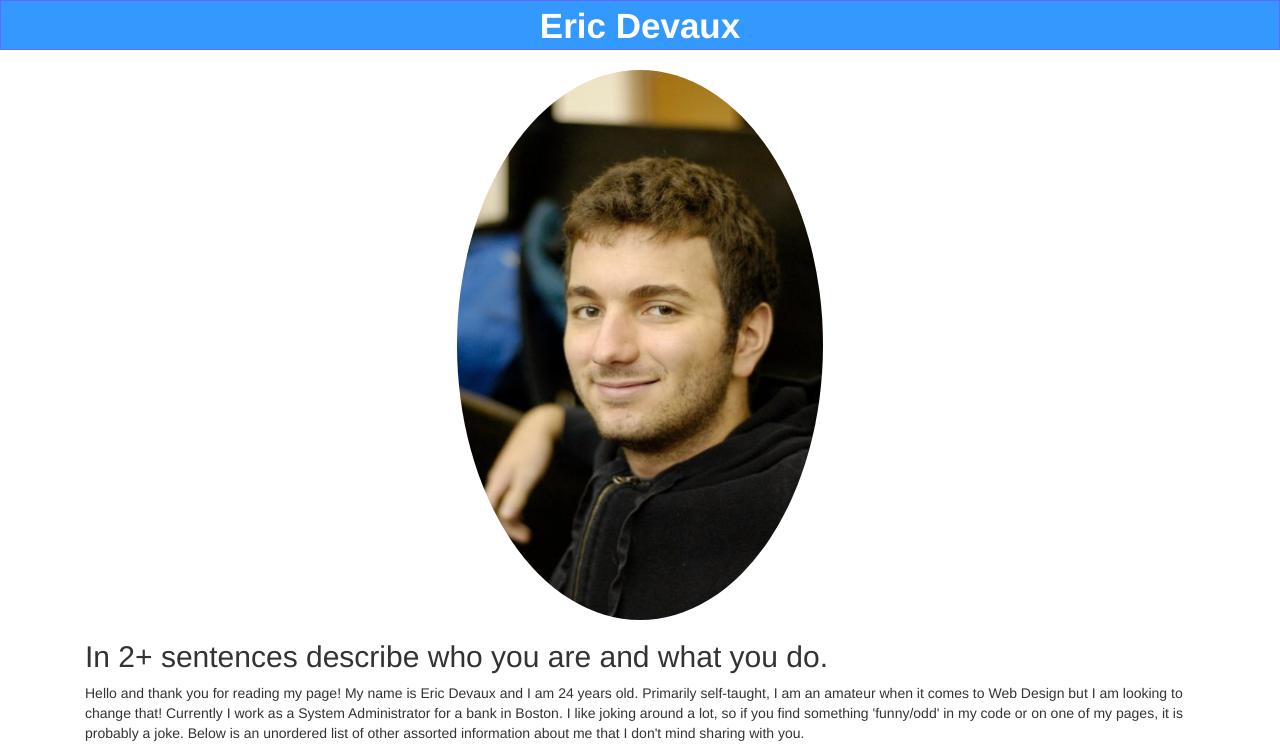
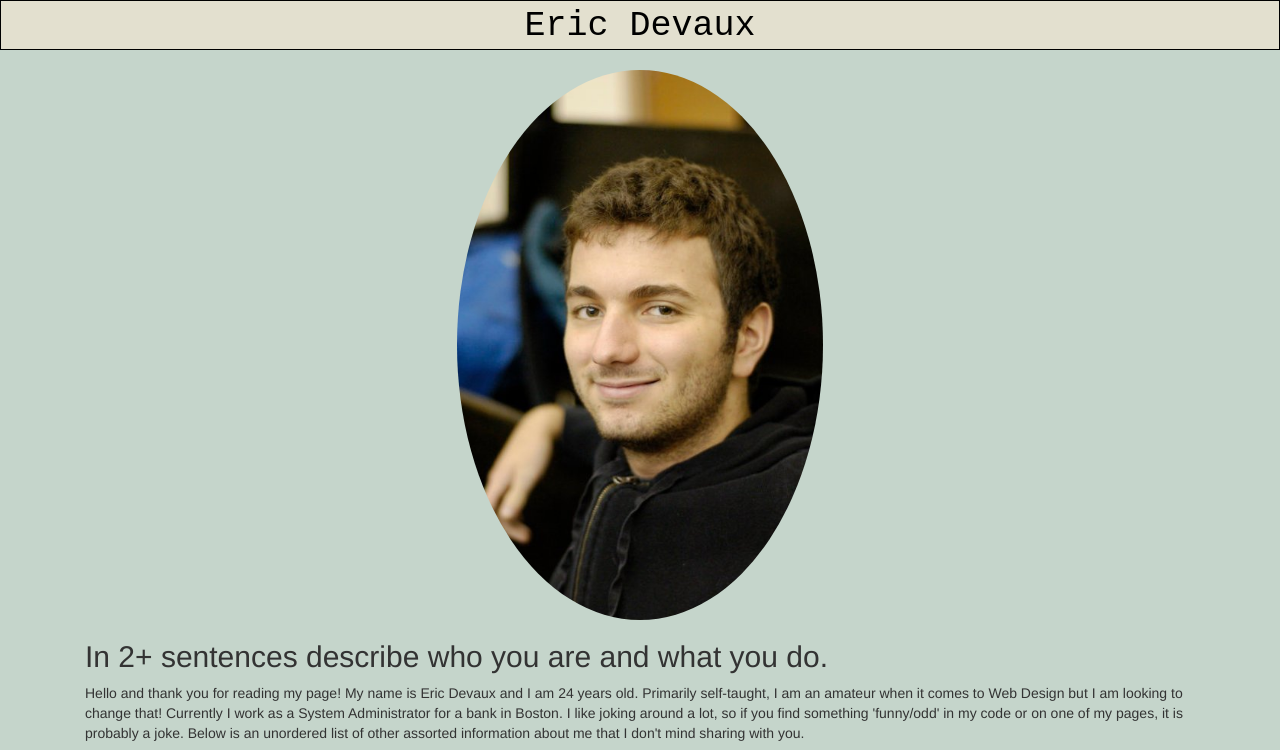
Before and after one commit to paradaux/Portfolio, a plain HTML site: page index.html in a window 1280 px wide. Shown: the top 750 px of the page. Drawn offline with nearby package versions, Linux system fonts and the light colour scheme.

Commit message:
Fixed JS and changed Style.css

```diff
--- a/index.html
+++ b/index.html
@@ -79,7 +79,9 @@
 var d = new Date();
 var myBirthday = 1991;
 var age = Math.abs(d.getFullYear() - myBirthday);
-if (d.getMonth() <= 6 && (d.getDate() < 15 && d.getMonth() <=6)) {age = age -1}; //My birthday is Jul 15th
+if (d.getMonth() < 6 || (d.getDate() < 15 && d.getMonth() == 6)) {
+	age = age -1 //My birthday is Jul 15th
+};
 document.getElementById("age").innerHTML = age.toString() + " years";
 
 // I always use the most recent Ubuntu distro
--- a/style.css
+++ b/style.css
@@ -6,16 +6,16 @@
 }
 
 .name-container {
-	height:50px;
-    background:#3399FF;
-    border:1px solid #6666FF;
+	  height:50px;
+    background:#e3e0cf;
+    border:1px solid #000;
     width:100%;
 }
 
 .name-header{
 	font-size: 35px;
-	font-weight: bold;
-	color: #FFFFFF;
+  font-family: "Courier New", Courier, monospace;
+	color: #000;
 }
 
 .centered-img {
@@ -25,7 +25,10 @@
 	height: 550px;
 }
 
-body { padding-top: 70px; }
+body {
+  padding-top: 70px;
+  background-color: #c5d5cb;
+}
 
 .btn-info {
 	position: relative;
```
